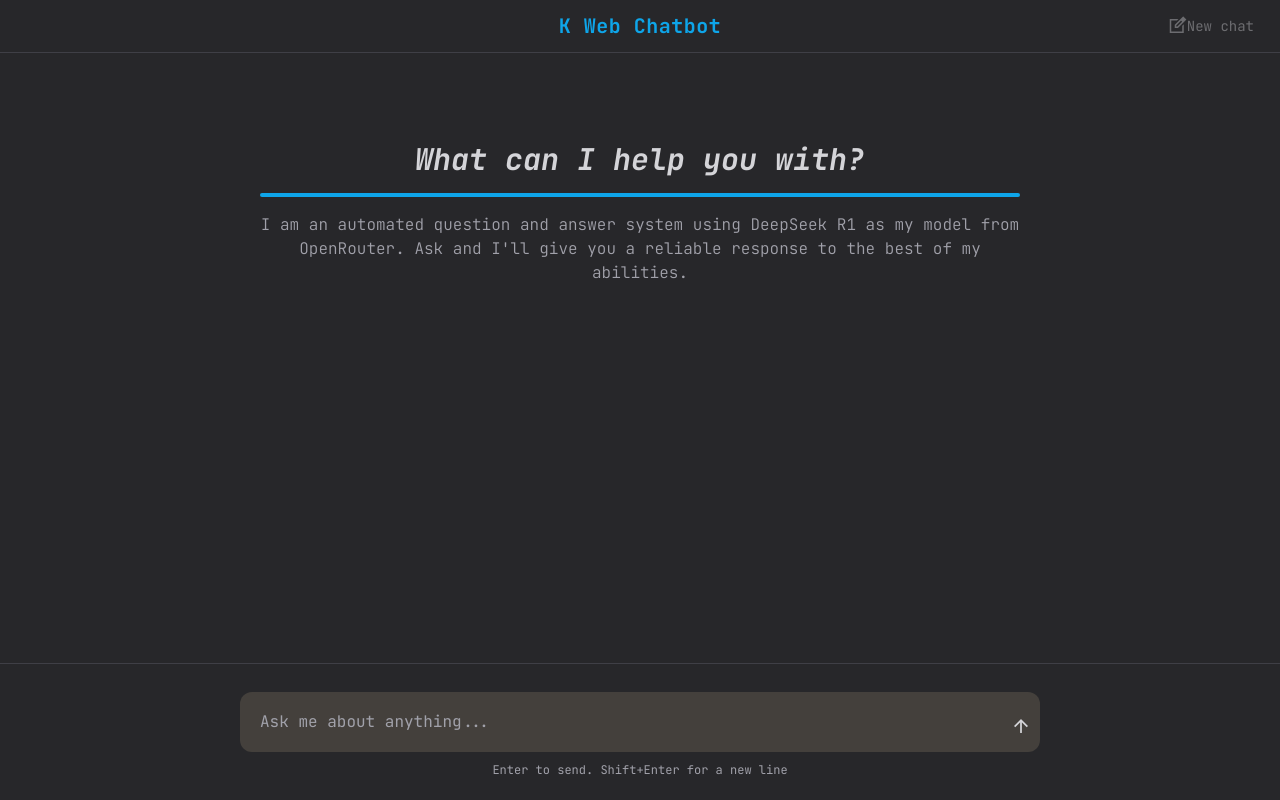
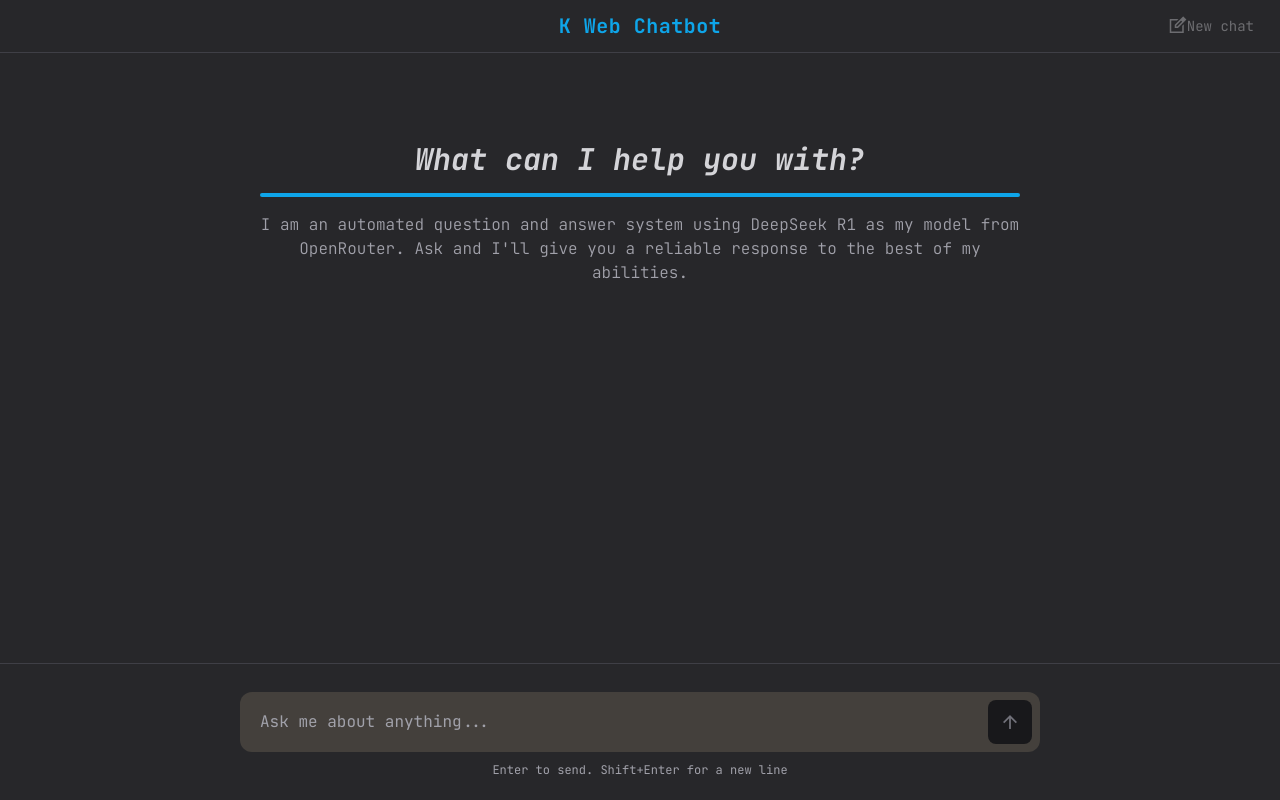
Before and after one commit to codeyabyab/k-web-chatbot, a React (Vite) app: page / in a window 1280 px wide. Built offline with nearby package versions, Linux system fonts and the light colour scheme; no server answers.

Commit message:
Update new form section to use improved class name inside button

```diff
--- a/src/components/FormSection.jsx
+++ b/src/components/FormSection.jsx
@@ -45,7 +45,7 @@ function FormSection({ generateResponse, disabled = false }) {
             onClick={submit}
             disabled={!canSubmit}
             aria-label="Send question"
-            className="form-button"
+            className="button h-11 w-11 shrink-0 justify-center bg-sky-600 text-white hover:bg-sky-500 focus-visible:ring-sky-300 disabled:bg-zinc-900 disabled:text-zinc-500"
           >
             <span className="material-symbols-sharp text-[22px]" aria-hidden="true">arrow_upward</span>
           </button>
```
